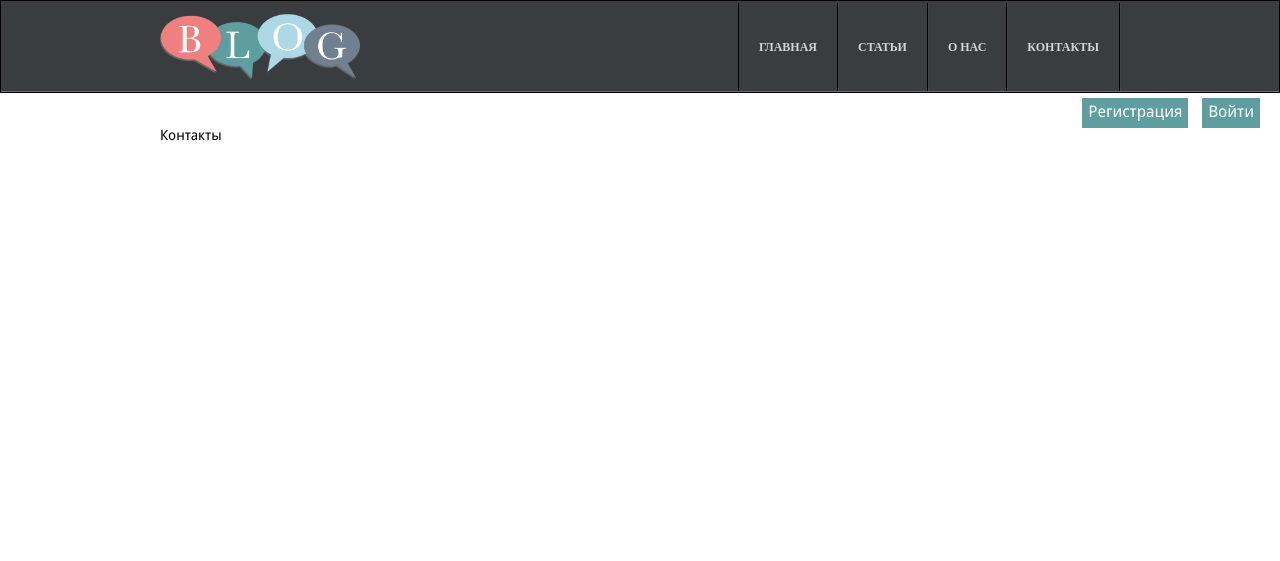
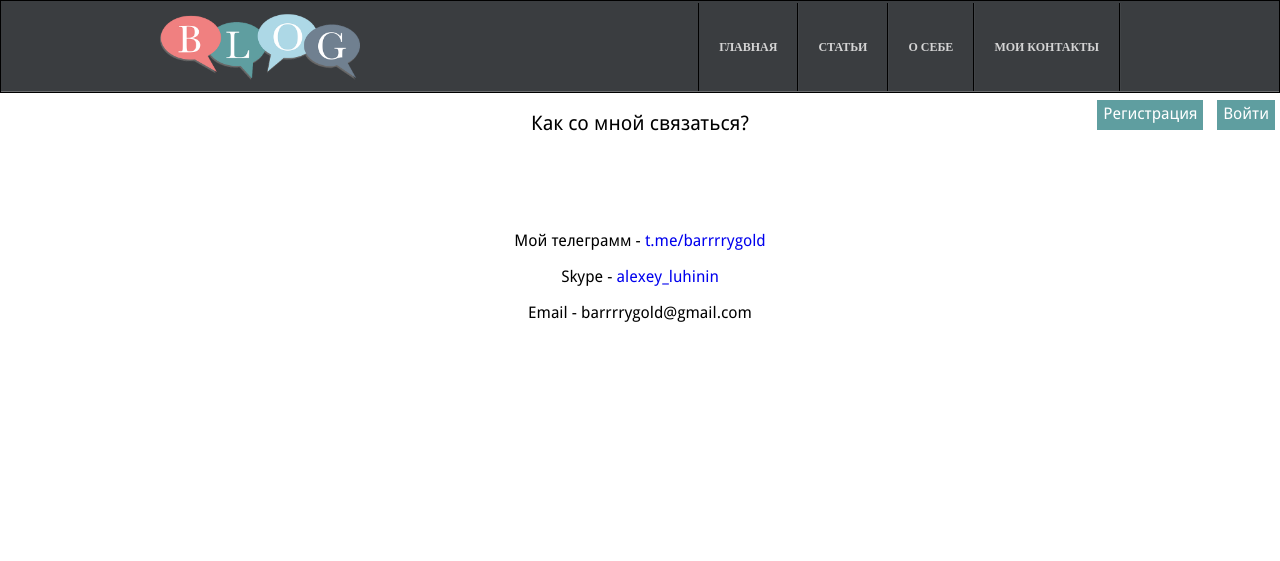
Before and after one commit to alexey-luhinin/BlogDjango, a Django app: page /contacts in a window 1280 px wide. Shown: the top 561 px of the page. Run offline with Django 3.2, Linux system fonts and the light colour scheme.

Commit message:
static pages

```diff
--- a/blog/main/static/main/css/style.css
+++ b/blog/main/static/main/css/style.css
@@ -142,7 +142,7 @@ body{
 	font-family: 'Roboto Slab', serif;
 	font-weight: 700;
 	font-size: 15px;
-	line-height: 26px;
+	line-height: 20px;
 	color: #484848;
 	margin-bottom: 10px;
 }
@@ -315,6 +315,7 @@ body{
 .admin-only {
 	font-size: 13px;
 	color: gray;
+	margin-top: 12px;
 }
 
 .admin-only__add-article {
@@ -340,7 +341,7 @@ body{
 .article-detail img {
 	max-width: 100%;
 	display: block;
-	margin: 0 auto;
+	margin: 20px auto;
 }
 
 .article-detail--position {
@@ -534,16 +535,16 @@ body{
 /* AUTHORIZATION LINKS */
 
 .auth-links {
-	margin-right: 20px;
-	margin-top: 5px;
-	text-align: right;
+	position: absolute;
+	display: inline-block;
+	top: 100px;
+	right:5px;
 	font-style: italic;
 }
 
+
 .auth-links a{
-	/* color: #3a3d40; */
 	color: #708090;
-	/* font-weight: 700; */
 	display: inline-block;
 	margin-left: 10px;
 	padding: 5px;
@@ -564,7 +565,7 @@ body{
 .main-page__title {
 	text-align: center;
 	font-size: 20px;
-	margin-bottom: 20px;
+	margin: 20px 0;
 }
 
 .main-page__text {
@@ -583,3 +584,39 @@ body{
 }
 
 /* MAIN PAGE */
+
+/* ABOUT-PAGE */
+
+.about-page__title {
+	font-size: 20px;
+	text-align: center;
+	margin: 20px 0;
+}
+
+.about-page__text {
+	font-size: 16px;
+	margin: 20px 0;
+	line-height: 20px;
+}
+
+/* ABOUT-PAGE */
+
+/* CONTACTS PAGE */
+
+.contacts-page__title {
+	font-size: 20px;
+	text-align: center;
+	margin: 20px 0;
+}
+
+.contacts-page__text {
+	text-align: center;
+	font-size: 16px;
+	margin: 20px 0;
+}
+
+.contacts-page_links {
+	margin-top: 100px;
+}
+
+/* CONTACTS PAGE */
--- a/blog/main/templates/main/articles_detail.html
+++ b/blog/main/templates/main/articles_detail.html
@@ -27,7 +27,7 @@
 		</form>
 	</div>
 	{% else %}
-		<p><a href="{% url 'login' %}">Авторизируйтесь</a>, чтобы добавить комментарий!</p>
+		<p style="margin-top: 20px;"><a href="{% url 'login' %}">Авторизируйтесь</a>, чтобы добавить комментарий!</p>
 	{% endif %}
 </div>
 {% endblock %}
--- a/blog/main/templates/main/base.html
+++ b/blog/main/templates/main/base.html
@@ -24,10 +24,10 @@
 					<a class="header__menu-link" href={% url 'articles' %}>статьи</a>
 				</li>
 				<li class="header__menu-item">
-					<a class="header__menu-link" href={% url 'about' %}>о нас</a>
+					<a class="header__menu-link" href={% url 'about' %}>О себе</a>
 				</li>
 				<li class="header__menu-item">
-					<a class="header__menu-link" href={% url 'contacts' %}>контакты</a>
+					<a class="header__menu-link" href={% url 'contacts' %}>мои контакты</a>
 				</li>
 			</ul>
 		</div>
--- a/blog/main/templates/main/contacts.html
+++ b/blog/main/templates/main/contacts.html
@@ -5,5 +5,18 @@
 {% endblock %}
 
 {% block content %}
-	<h1>Контакты</h1>
+<div class="contacts-page">
+	<h1 class="contacts-page__title">Как со мной связаться?</h1>
+	<div class="contacts-page_links">
+		<p class="contacts-page__text">
+		Мой телеграмм - <a href="https://teleg.run/barrrrygold">t.me/barrrrygold</a>
+		</p>
+		<p class="contacts-page__text">
+		Skype - <a href="Skype:alexey_luhinin?chat">alexey_luhinin</a>
+		</p>
+		<p class="contacts-page__text">
+		Email - barrrrygold@gmail.com
+		</p>
+	</div>
+</div>
 {% endblock %}
--- a/blog/main/templates/main/index.html
+++ b/blog/main/templates/main/index.html
@@ -15,9 +15,10 @@
 	</p>
 	<ol class="main-page__capabilities">
 		<li>Связанные модели: статьи, категории, комментарии.</li>
+		<li>Добавление категорий.</li>
 		<li>Добавление, удаление, редактирование статей.</li>
 		<li>Добавление комментариев к статье.</li>
-		<li>Счетчик количества комментариев.</li>
+		<li>Счетчик количества комментариев к статье.</li>
 		<li>Регистрация, авторизация.</li>
 	</ol>
 	<p class="main-page__text main-page__text--italic">
--- a/blog/main/templates/main/login.html
+++ b/blog/main/templates/main/login.html
@@ -11,7 +11,7 @@
 {% endif %}
 
 {% if user.is_authenticated %}
-<p style="text-align: center; font-weight: 700;">Вы успешно авторизировались.</p>
+<p style="text-align: center; font-weight: 700; margin-top: 20px;">Вы успешно авторизировались.</p>
 {% else %}
 <div class="login-page">
 	<p class="login-page__title">Вход</p>
--- a/blog/main/urls.py
+++ b/blog/main/urls.py
@@ -1,4 +1,7 @@
 from django.contrib.auth import views as auth_views
+
+from django.contrib.admin.views.decorators import staff_member_required
+
 
 from django.urls import path
 from . import views
@@ -11,11 +14,11 @@ urlpatterns = [
     path('add_article', views.add_article, name='add_article'),
     path('article/<int:pk>', views.ArticleDetailView.as_view(),
         name='article_detail'),
-    path('article/update/<int:pk>', views.ArticleUpdateView.as_view(),
+    path('article/update/<int:pk>', staff_member_required(views.ArticleUpdateView.as_view()),
         name='article_update'),
-    path('article/delete/<int:pk>', views.ArticleDeleteView.as_view(),
+    path('article/delete/<int:pk>', staff_member_required(views.ArticleDeleteView.as_view()),
         name='article_delete'),
-    path('add_category', views.CategoryCreateView.as_view(),
+    path('add_category', staff_member_required(views.CategoryCreateView.as_view()),
         name='add_category'),
     path('login', auth_views.LoginView.as_view(template_name="main/login.html"),
         name='login'),
--- a/blog/main/views.py
+++ b/blog/main/views.py
@@ -2,6 +2,7 @@ from django.shortcuts import render, redirect
 from django.urls import reverse_lazy
 from django.http import HttpResponseRedirect
 
+from django.contrib.admin.views.decorators import staff_member_required
 
 from django.contrib.auth import login, authenticate
 
@@ -86,6 +87,7 @@ def articles(request):
     return render(request, 'main/articles.html', articles)
 
 
+@staff_member_required
 def add_article(request):
     if request.method == 'POST':
         form = ArticlesForm(request.POST, request.FILES)
```
Also changed, not shown: blog/main/templates/main/about.html (+15 -1 lines), blog/blog/media/img/2020/11/12/e30bmw.jpg (added), blog/blog/media/img/2020/11/12/starlinkhead.jpg (added), blog/blog/media/img/2020/11/12/terminator.jpg (added), blog/db.sqlite3.
